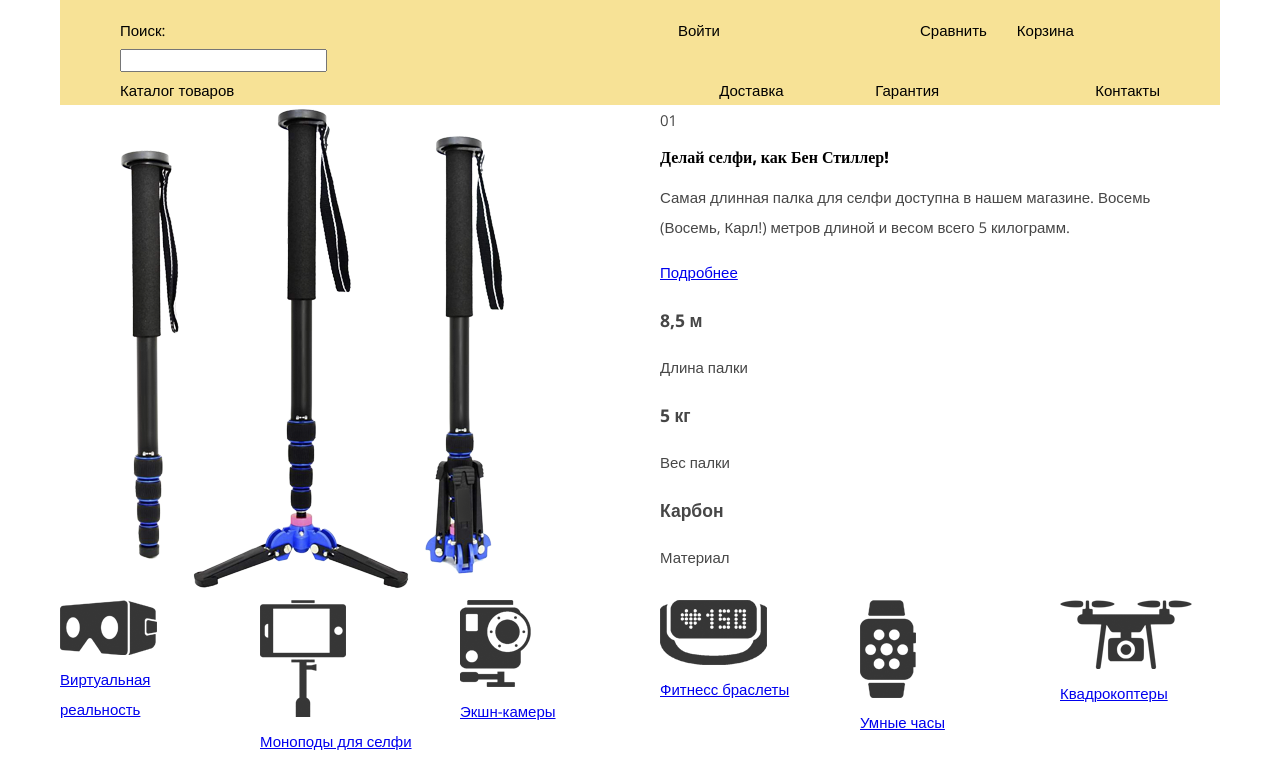
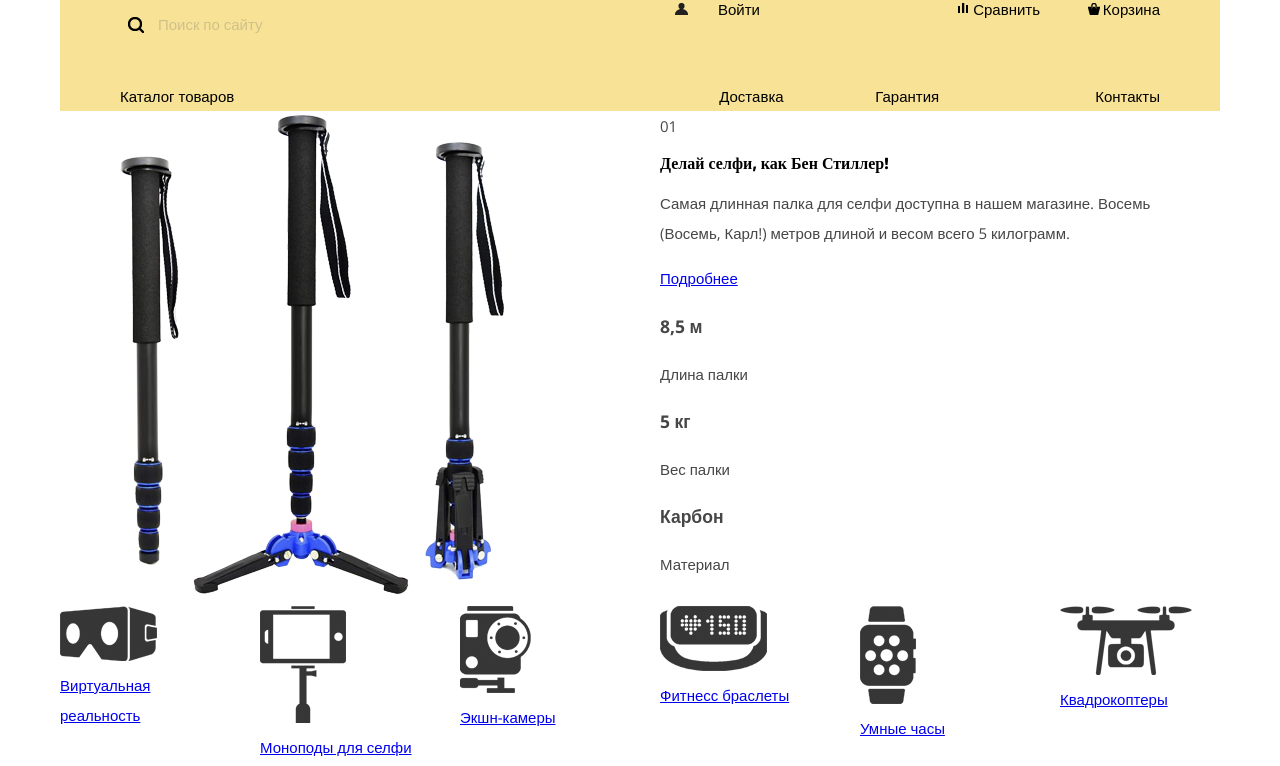
Before and after one commit to zeckson/125753-device, a plain HTML site: page index.html in a window 1280 px wide. Shown: the part 87-853 px from the top of the page. Drawn offline with nearby package versions, Linux system fonts and the light colour scheme.

Commit message:
navigation

```diff
--- a/css/style.css
+++ b/css/style.css
@@ -57,8 +57,10 @@ h2 {
   text-transform: uppercase;
 
   font-size: 48px;
+  line-height: 48px;
 
-  margin-top: -28px;
+  margin-top: -24px;
+  margin-bottom: 32px;
 }
 
 .header a {
@@ -80,19 +82,52 @@ h2 {
   content: "";
   display: table;
   clear: both;
+  font-size: 0;
 }
 
 /*Layout element*/
+.navigation {
+  padding-bottom: 40px;
+}
+
 .navigation__left {
   box-sizing: border-box;
-  width: 200px;
+  width: 540px;
 
   float: left;
 }
 
+.navigation__left form {
+  display: inline-block;
+}
+
+.navigation__left::before {
+  content: "";
+
+  display: inline-block;
+  vertical-align: top;
+
+  border: 8px solid transparent;
+
+  width: 16px;
+  height: 16px;
+  background: url(../img/icons.png) no-repeat -10px -46px;
+}
+
+.navigation__search {
+  font-size: 15px;
+  line-height: 15px;
+  font-family: "Open Sans", sans-serif;
+  color: #000000;
+  opacity: 0.3;
+
+  background-color: transparent;
+  border: none;
+}
+
 .navigation__right {
   box-sizing: border-box;
-  width: 512px;
+  width: 500px;
   float: right;
 }
 
@@ -112,11 +147,65 @@ h2 {
   vertical-align: top;
 
   font-size: 15px;
-  line-height: 30px;
+  line-height: 0;
 }
 
 .navigation__login {
+  float: left;
+  position: relative;
+
+  padding-left: 28px;
+
   margin-right: 170px;
+}
+
+.navigation__login::before {
+  content: "";
+
+  position: absolute;
+  top: -6px;
+  left: -15px;
+
+  width: 13px;
+  height: 12px;
+  background: url(../img/icons.png) no-repeat -159px -78px;
+}
+
+.navigation__basket {
+  float: right;
+
+  position: relative;
+}
+
+.navigation__basket::before {
+  content: "";
+
+  position: absolute;
+  top: -6px;
+  left: -15px;
+
+  width: 12px;
+  height: 12px;
+  background: url(../img/icons.png) no-repeat -42px -10px;
+}
+
+.navigation__compare {
+  float: right;
+  margin-right: 120px;
+
+  position: relative;
+}
+
+.navigation__compare::before {
+  content: "";
+
+  position: absolute;
+  top: -6px;
+  left: -15px;
+
+  width: 10px;
+  height: 10px;
+  background: url(../img/icons.png) no-repeat -104px -10px;
 }
 
 .sitemap__list {
--- a/index.html
+++ b/index.html
@@ -12,10 +12,14 @@
   <h1 class="header__title"><a href="index.html">Device</a></h1>
   <nav class="navigation clearfix">
     <div class="navigation__left">
-      <form action="#search" method="post"><label>Поиск:<input type="text"></label></form>
+      <form action="#search" method="post">
+        <label>
+          <input class="navigation__search" placeholder="Поиск по сайту" type="text">
+        </label>
+      </form>
     </div>
     <div class="navigation__right">
-      <ul class="navigation__items">
+      <ul class="navigation__items  clearfix">
         <li class="navigation__item  navigation__login"><a href="#login">Войти</a></li>
         <li class="navigation__item  navigation__compare"><a href="#compare">Сравнить</a></li>
         <li class="navigation__item  navigation__basket"><a href="#basket">Корзина</a></li>
```
